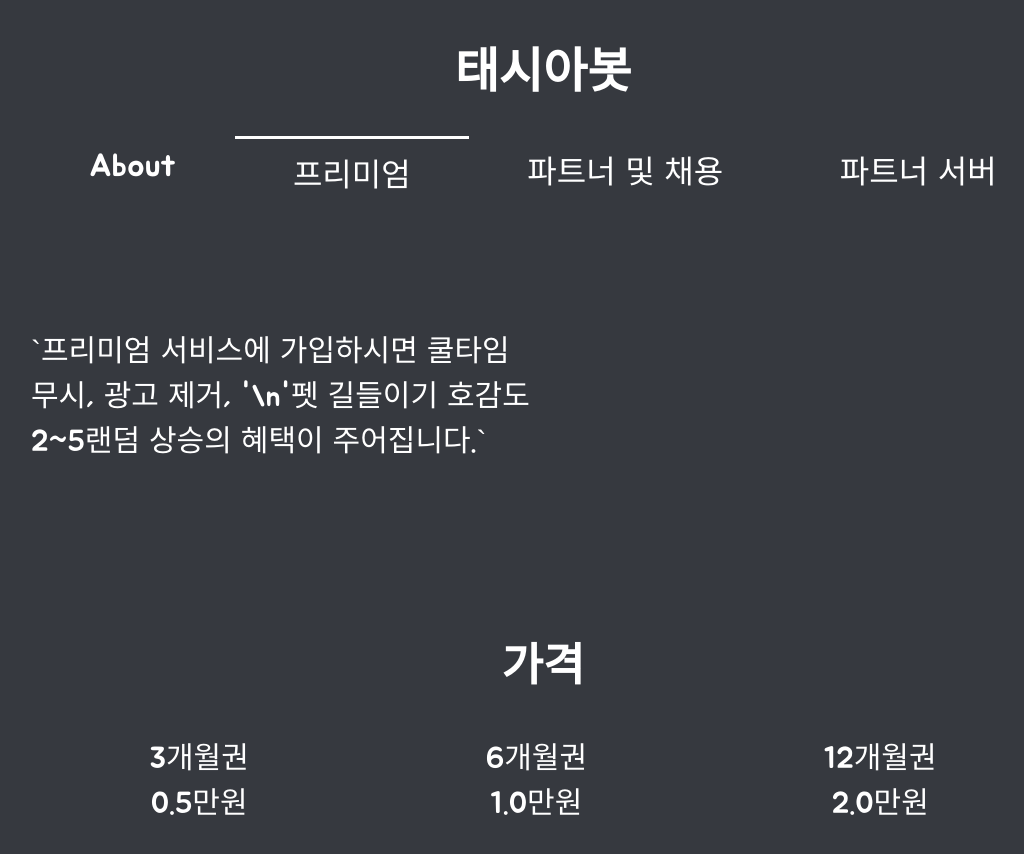
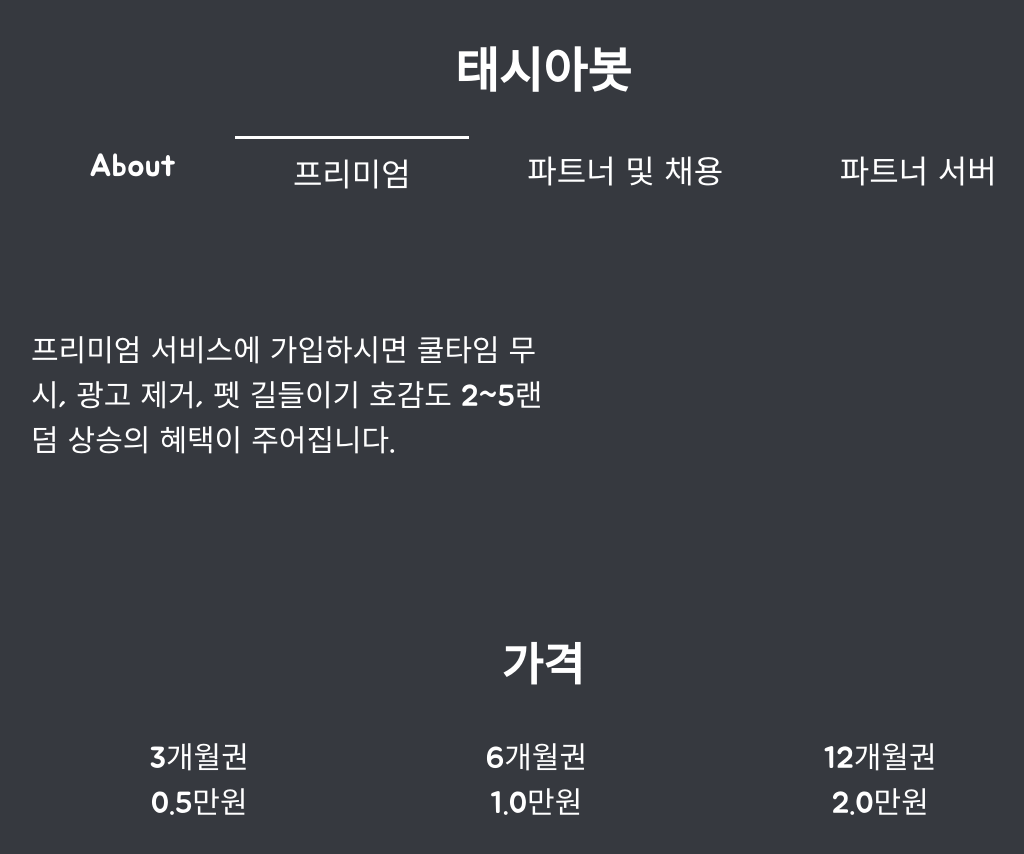
Before and after one commit to paring-chan/taesia-web, a React (Create React App) app: page /premium in a window 1280 px wide. Shown: the top 854 px of the page, without its empty margins (97-1121 px from the left). Built offline with nearby package versions, Linux system fonts and the light colour scheme.

Commit message:
Update Premium.tsx

```diff
--- a/src/views/Premium.tsx
+++ b/src/views/Premium.tsx
@@ -98,7 +98,7 @@ class Premium extends Component {
                     marginTop: 100,
                     width: '50%'
                 }}>
-                  <p>`프리미엄 서비스에 가입하시면 쿨타임 무시, 광고 제거, '\n'펫 길들이기 호감도 2~5랜덤 상승의 혜택이 주어집니다.`</p>
+                  <p>프리미엄 서비스에 가입하시면 쿨타임 무시, 광고 제거, 펫 길들이기 호감도 2~5랜덤 상승의 혜택이 주어집니다.</p>
                 </div>
                 <div ref={this.ref.sec2} style={{
                     fontSize: 30,
```
